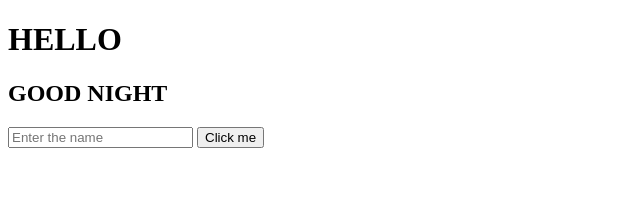
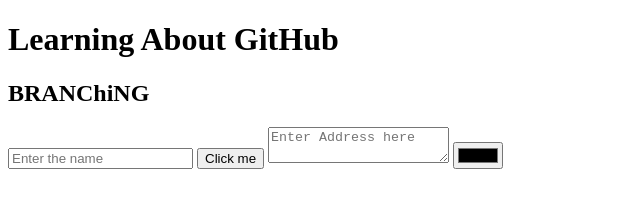
Before and after one commit to siddhantdixit/Calc, a plain HTML site: page index.html in a window 1280 px wide. Shown: the whole page, without its empty margins (0-640 px from the left). Drawn offline with Linux system fonts and the light colour scheme.

Commit message:
Updated Index added colorpicker

```diff
--- a/index.html
+++ b/index.html
@@ -7,12 +7,15 @@
     <title>Document</title>
 </head>
 <body>
-    <h1> HELLO </h1>
-    <h2> GOOD NIGHT</h2>
+    <h1> Learning About GitHub </h1>
+    <h2> BRANChiNG</h2>
 
     <form>
         <input placeholder="Enter the name">
         <button onclick="ok()"> Click me</button>
+
+        <textarea placeholder="Enter Address here"></textarea>
+        <input type="color" placeholder="Select color">
     </form>
 </body>
 <script>
```
